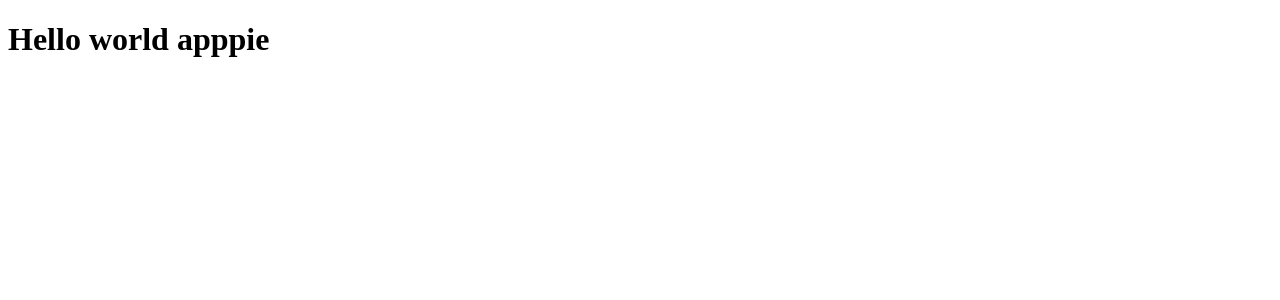
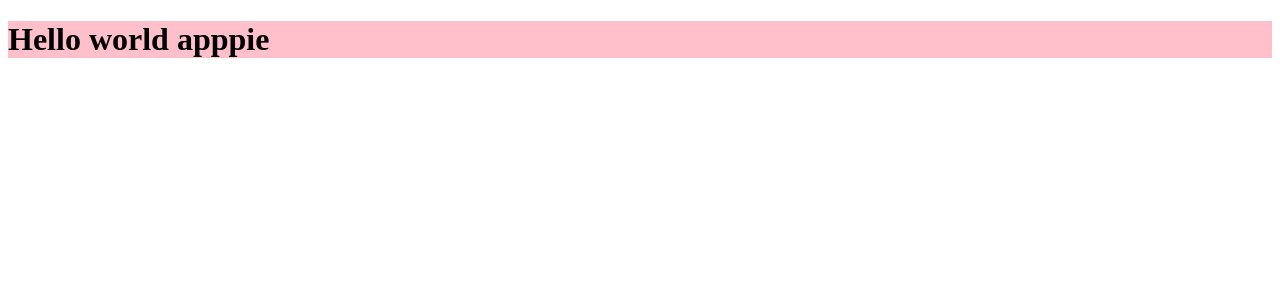
Before and after one commit to Ecostack/daily-activity-logger, a React app: page / in a window 1280 px wide. Shown: the top 300 px of the page. Built offline with nearby package versions, Linux system fonts and the light colour scheme; the HTML template or start-up script is replaced by a standard one.

Commit message:
add styled-components

```diff
--- a/package.json
+++ b/package.json
@@ -23,7 +23,8 @@
     "passport-local": "^1.0.0",
     "pug": "^2.0.3",
     "react": "^16.3.2",
-    "react-dom": "^16.3.2"
+    "react-dom": "^16.3.2",
+    "styled-components": "^3.2.6"
   },
   "devDependencies": {
     "babel-core": "^6.26.3",
--- a/src/client/App.js
+++ b/src/client/App.js
@@ -1,7 +1,14 @@
 import React from 'react';
+import styled from 'styled-components';
+
+const Wrapper = styled.main`
+  background: pink
+`
 
 const App = () => (
-  <h1>Hello world apppie</h1>
+  <Wrapper>
+    <h1>Hello world apppie</h1>
+  </Wrapper>
 )
 
 export default App;
```
Also changed, not shown: 1 other file (tests, documents, lock files or other folders).
